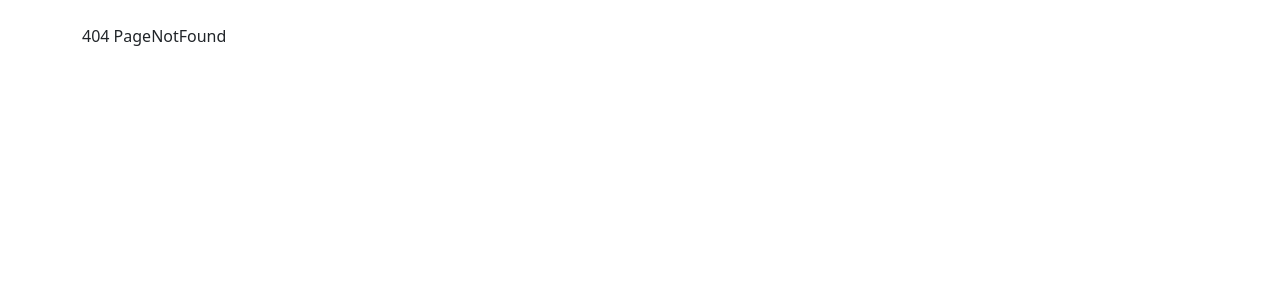
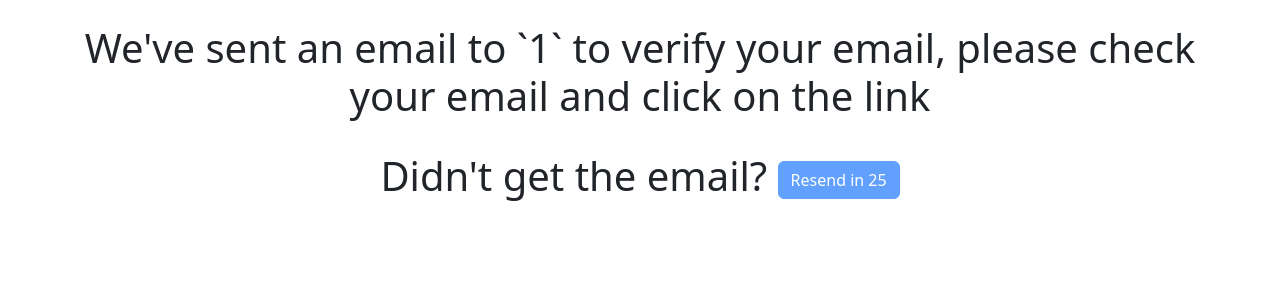
Before and after one commit to ignsayan/react-basic-crud, a React app: page /verify-email-info/1/1 in a window 1280 px wide. Before the commit this address had no page. Shown: the top 300 px of the page. Built offline with nearby package versions, Linux system fonts and the light colour scheme; no server answers; the HTML template or start-up script is replaced by a standard one.

Commit message:
added email verificationa and resent func

```diff
--- a/src/pages/Register.jsx
+++ b/src/pages/Register.jsx
@@ -39,9 +39,8 @@ function Register() {
     };
     useEffect(() => {
         if (response) {
-            localStorage.setItem('user', JSON.stringify(response.data));
             toast.success(response.msg);
-            navigate('/verify-email-info');
+            navigate(`/verify-email-info/${response.data.email}/${response.data.uuid}`);
         } else {
             toast.error(error?.msg);
         }
@@ -62,7 +61,6 @@ function Register() {
                             <Form.Group as={Col} md="4" controlId="validationCustom01">
                                 <Form.Label>First name</Form.Label>
                                 <Form.Control
-                                    required
                                     type="text"
                                     placeholder="First name"
                                     defaultValue={body.first_name}
--- a/src/pages/VerifyEmailInfo.jsx
+++ b/src/pages/VerifyEmailInfo.jsx
@@ -1,12 +1,53 @@
-import React from 'react'
+import React, { useEffect, useState } from 'react'
+import { Button } from 'react-bootstrap';
+import { useParams, useSearchParams } from 'react-router-dom'
+import useAxios from '../hooks/useAxios';
+import { ToastContainer, toast } from 'react-toastify';
+import Loader from "react-js-loader";
 
 export const VerifyEmailInfo = () => {
-    const user = localStorage.getItem('user');
-    const email = JSON.parse(user).email;
+  const { email, code } = useParams();
+  const [timer, setTimer] = useState(30);
+  const [isDisabled, setIsDisabled] = useState(true);
+  setTimeout(() => {
+    if (timer > 0) {
+      setTimer(timer - 1);
+    }
+    if (timer === 1) {
+      setIsDisabled(false);
 
+    }
+  }, 1000)
+  const { response, error, loading, apiHandler } = useAxios();
+  const handleResendMail = () => {
+    setTimer(10);
+    setIsDisabled(true);
+    apiHandler({
+      url: `/api/verification/resend?code=${code}`,
+      method: 'GET',
+      data: {},
+    });
+  }
+  useEffect(() => {
+    if (response) {
+      toast.success(response.msg);
+    } else {
+      toast.error(error?.msg);
+    }
+  }, [response, error])
   return (
-    <div className="text-center">
-        <h1>We've sent an email to `{email}` to verify your email, please check your email and click on the link</h1>
+
+    <div>
+      <ToastContainer />
+
+      {loading
+        ? <Loader type="hourglass" bgColor="#212529" size={100} /> :
+        <div className="text-center">
+          <h1>We've sent an email to `{email}` to verify your email, please check your email and click on the link</h1>
+          <br />
+          <h1>Didn't get the email? <Button disabled={isDisabled} onClick={() => handleResendMail()}>{timer != 0 ? `Resend in ${timer}` : 'Resend'}</Button></h1>
+        </div>
+      }
     </div>
   )
 }
--- a/src/pages/index.js
+++ b/src/pages/index.js
@@ -2,5 +2,6 @@ import Login from "./Login";
 import Register from "./Register";
 import {VerifyEmailInfo}  from "./VerifyEmailInfo";
 import {PageNotFound}  from "./PageNotFound";
+import { VerifyEmail } from "./VerifyEmail";
 
-export { Login, Register, VerifyEmailInfo, PageNotFound }
+export { Login, Register, VerifyEmailInfo, PageNotFound, VerifyEmail }
--- a/src/routes/AppRoutes.jsx
+++ b/src/routes/AppRoutes.jsx
@@ -1,13 +1,14 @@
 import React from 'react'
 import { Route, Router, Routes } from 'react-router-dom'
-import {Login, PageNotFound, Register, VerifyEmailInfo} from '../pages'
+import {Login, PageNotFound, Register, VerifyEmailInfo, VerifyEmail} from '../pages'
 
 export const AppRoutes = () => {
   return (
     <Routes>
         <Route path="/register" element={<Register />} />
         <Route path="/" element={<Login />} />
-        <Route path="/verify-email-info" element={<VerifyEmailInfo />} />
+        <Route path="/verify-email-info/:email/:code" element={<VerifyEmailInfo />} />
+        <Route path="/verification/email" element={<VerifyEmail />} />
         <Route path="*" element={<PageNotFound />} />
     </Routes>
   )
```
Lines whose indentation alone changed are shown as unchanged.
